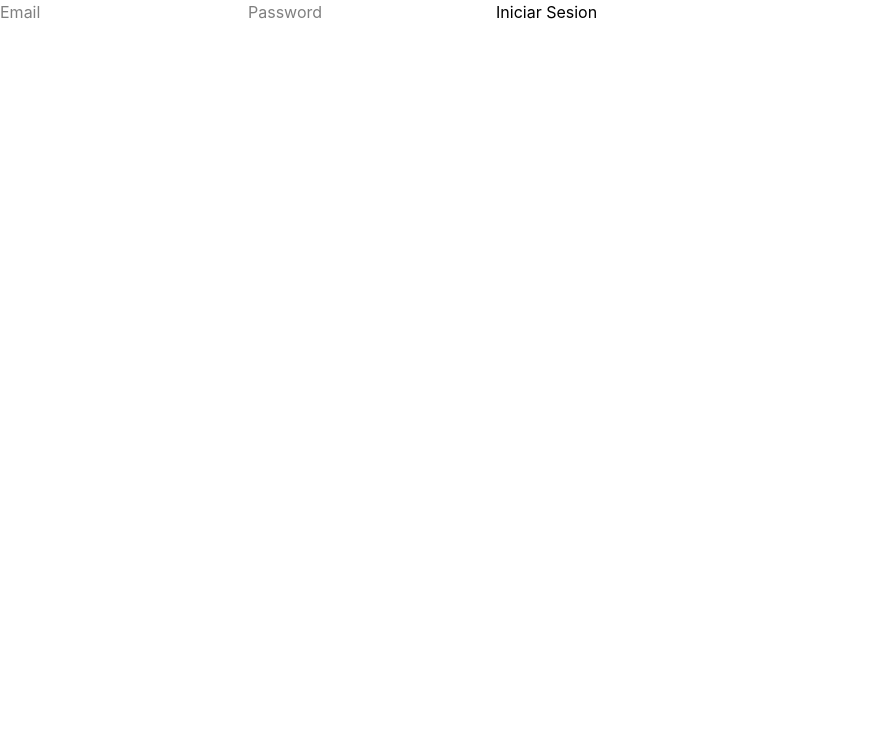
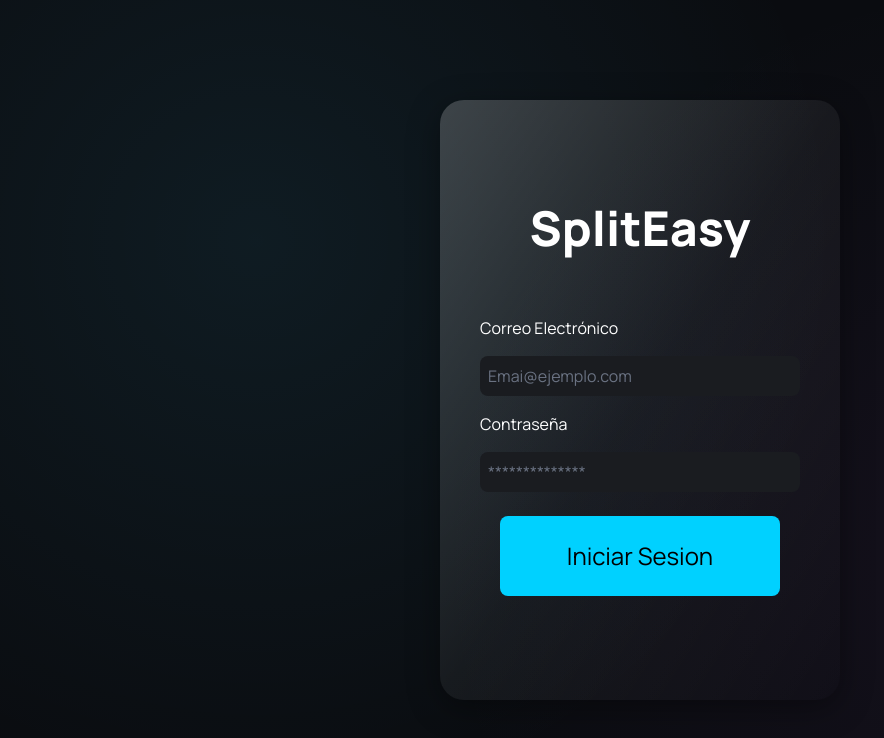
Before and after one commit to Rvilov/spliteasyapp, a React (Vite) app in the folder frontend/: page /login in a window 1280 px wide. Shown: the top 738 px of the page, without its empty margins (0-884 px from the left). Built offline with nearby package versions, Linux system fonts and the light colour scheme.

Commit message:
Better looking login

```diff
--- a/frontend/index.css
+++ b/frontend/index.css
@@ -1 +1,11 @@
 @import 'tailwindcss';
+
+* {
+  font-family: 'Manrope', sans-serif;
+  font-optical-sizing: auto;
+  font-weight: 200 800;
+  font-style: normal;
+}
+body {
+  background-color: #0a0c10;
+}
--- a/frontend/index.html
+++ b/frontend/index.html
@@ -3,6 +3,12 @@
   <head>
     <meta charset="UTF-8" />
     <link rel="icon" type="image/svg+xml" href="/favicon.svg" />
+    <link rel="preconnect" href="https://fonts.googleapis.com" />
+    <link rel="preconnect" href="https://fonts.gstatic.com" crossorigin />
+    <link
+      href="https://fonts.googleapis.com/css2?family=JetBrains+Mono:ital,wght@0,100..800;1,100..800&family=Manrope:wght@200..800&display=swap"
+      rel="stylesheet"
+    />
     <meta name="viewport" content="width=device-width, initial-scale=1.0" />
     <title>splitapp-frontend</title>
   </head>
--- a/frontend/src/App.jsx
+++ b/frontend/src/App.jsx
@@ -9,15 +9,25 @@ import JoinGroup from './pages/JoinGroup.jsx';
 function App() {
   const navigate = useNavigate();
   return (
-    <div>
+    <div className="he">
       <Routes>
         <Route
           path="/"
           element={
             <div>
               <h1 className="text-2xl font-bold">Home</h1>
-              <button onClick={() => navigate('/login')}>Login</button>
-              <button onClick={() => navigate('/register')}>Register</button>
+              <button
+                className="bg-blue-500 text-white px-4 py-2 rounded"
+                onClick={() => navigate('/login')}
+              >
+                Login
+              </button>
+              <button
+                className="bg-green-500 text-white px-4 py-2 rounded"
+                onClick={() => navigate('/register')}
+              >
+                Register
+              </button>
             </div>
           }
         />
--- a/frontend/src/pages/Login.jsx
+++ b/frontend/src/pages/Login.jsx
@@ -19,27 +19,41 @@ function Login() {
   };
 
   return (
-    <div>
+    <div className="w-full flex justify-center items-center min-h-screen bg-[radial-gradient(circle_at_20%_30%,rgba(76,214,255,0.08)_0%,transparent_50%),radial-gradient(circle_at_80%_70%,rgba(157,80,187,0.08)_0%,transparent_50%)]">
+      <div className=" rounded-3xl w-100 h-150 flex flex-col justify-center items-center gap-6 bg-linear-to-br from-white/20 via-white/5 to-white/0 bg-origin-border shadow-[0_8px_32px_0] shadow-black/37">
+        <h1 className="text-5xl font-extrabold text-white mb-10">SplitEasy</h1>
+        <div className="flex flex-col gap-4">
+          <label className="text-white" htmlFor="email">
+            Correo Electrónico
+          </label>
           <input
+            className="focus:outline-1 focus:outline-gray-700  rounded-lg p-2 w-80 bg-[#1A1C20] placeholder-gray-500 text-white"
             type="email"
-        placeholder="Email"
+            placeholder="Emai@ejemplo.com"
             value={email}
             onChange={(e) => setEmail(e.target.value)}
+            id="email"
           />
-
+          <label className="text-white" htmlFor="password">
+            Contraseña
+          </label>
           <input
+            className="focus:outline-1 focus:outline-gray-700 rounded-lg p-2 w-80 bg-[#1A1C20] placeholder-gray-500 text-white"
             type="password"
-        placeholder="Password"
+            placeholder="**************"
             value={password}
             onChange={(e) => setPassword(e.target.value)}
+            id="password"
           />
-
+        </div>
         <input
+          className="bg-[#00D1FF] w-70 rounded-lg h-20 text-2xl hover:scale-105 transition-all duration-300"
           type="button"
           value="Iniciar Sesion"
           onClick={() => handleLogin(email, password)}
         />
       </div>
+    </div>
   );
 }
 
```
Also changed, not shown: 1 other file (tests, documents, lock files or other folders). Lines whose indentation alone changed are shown as unchanged.
